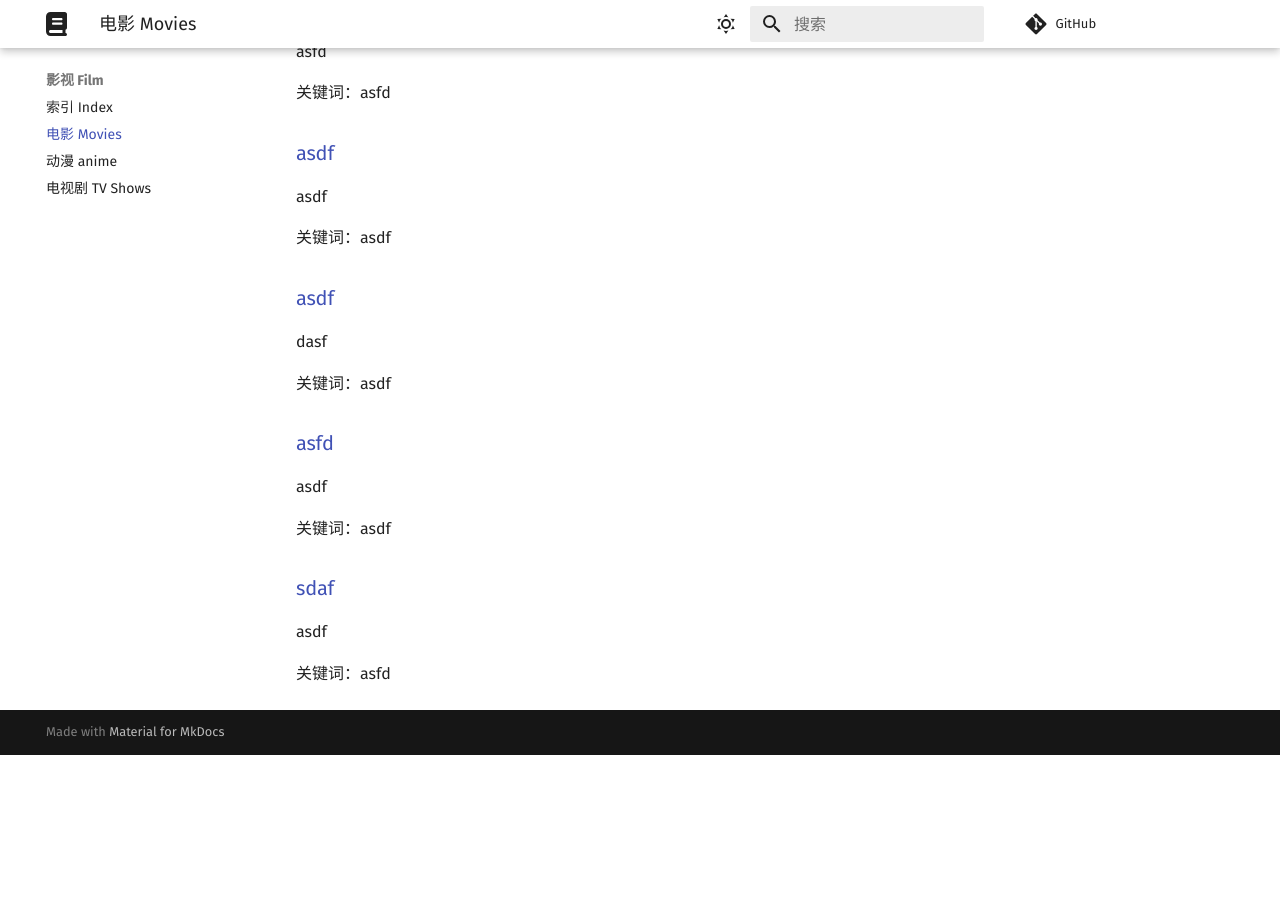
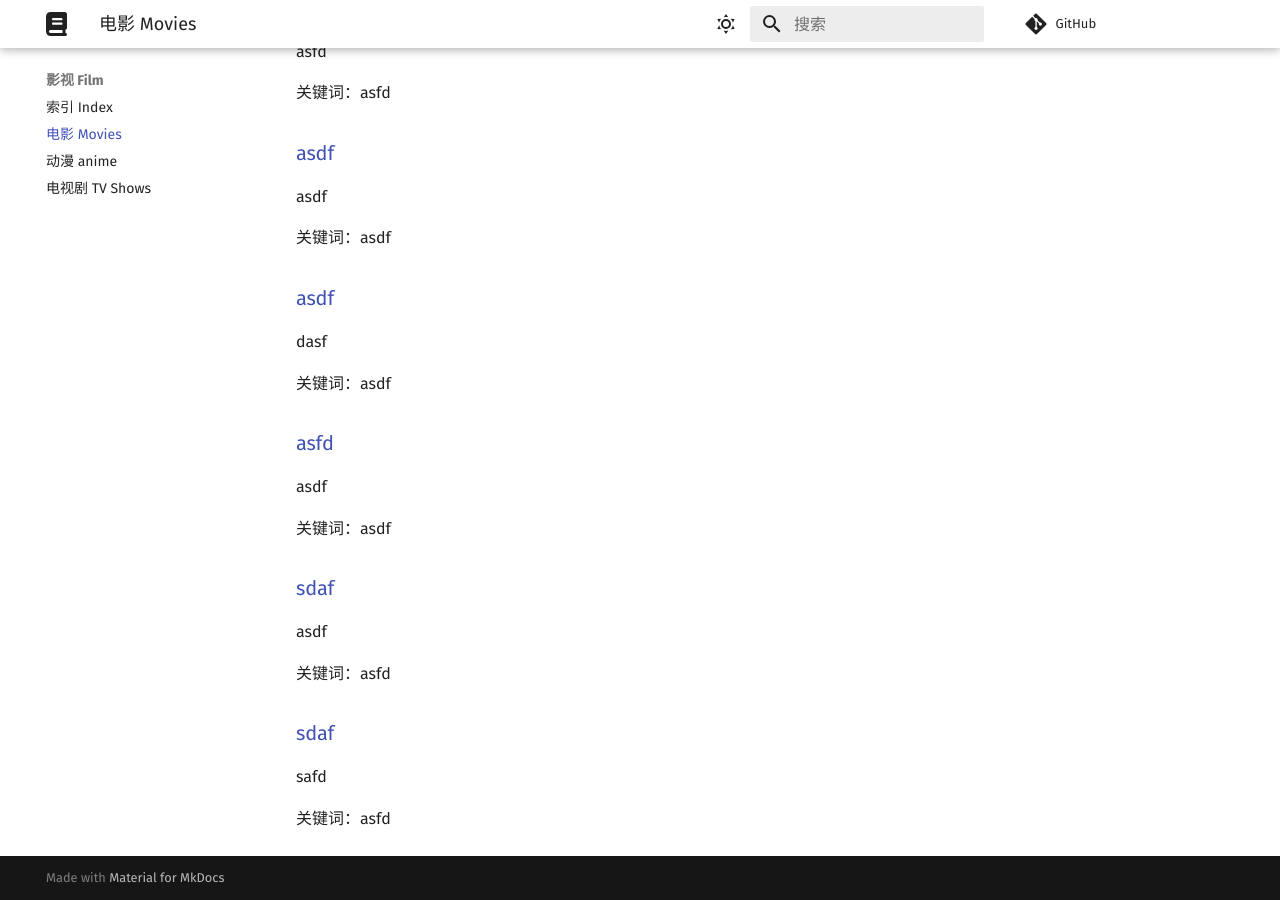
Before and after one commit to Chocolateater/Resource-Library, an MkDocs documentation site: the page built from docs/Film/movies.md, in a window 1280 px wide and 900 px high, scrolled down 962 px. Built offline with MkDocs 1.6.1 and Material for MkDocs 9.7.7, drawn with Linux system fonts in a browser that asks for light colours; comment, search, counter and statistics services are not loaded; before the commit the page ends 1717 px from its top, so only the background shows below that.

Commit message:
Update index.md via GitHub API

```diff
--- a/docs/Film/movies.md
+++ b/docs/Film/movies.md
@@ -57,3 +57,9 @@ asdf
 asdf
 
 关键词：asfd
+
+<h3><a href="asfd">sdaf</a> </h3>
+
+safd
+
+关键词：asfd
```
